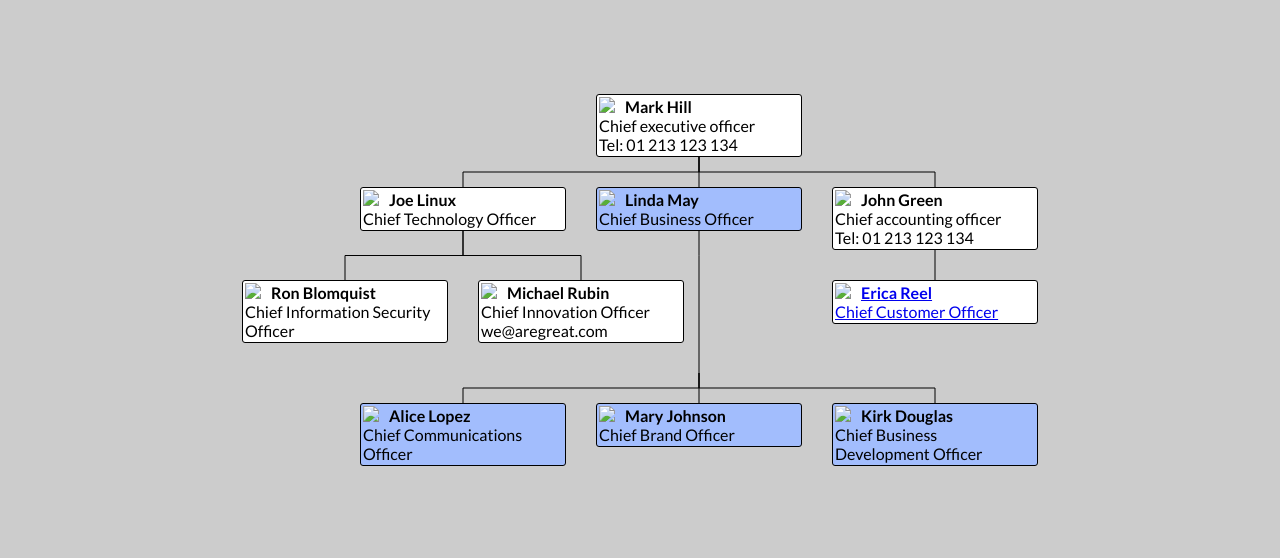
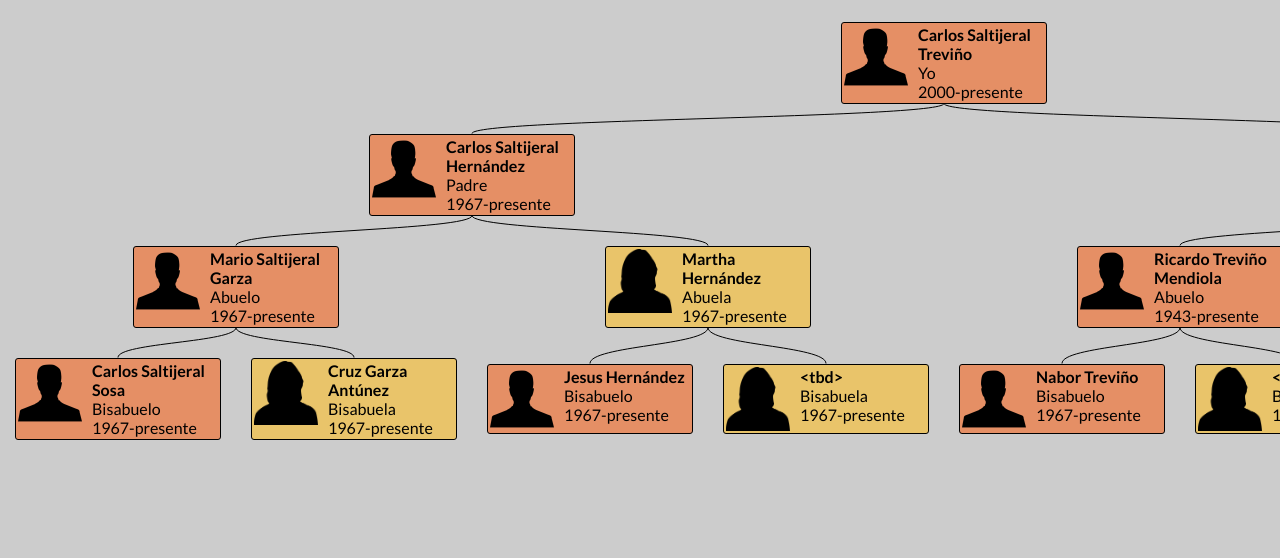
Before and after one commit to csaltrev/family-tree, a plain HTML site: page index.html in a window 1280 px wide. Drawn offline with Linux system fonts and the light colour scheme.

Commit message:
Create base tree

```diff
--- a/css/styles.css
+++ b/css/styles.css
@@ -7,9 +7,9 @@ html {
 }
 
 .chart {
-    height: 550px;
+    height: 100%;
     margin: 5px auto;
-    width: 900px;
+    width: 100%;
 }
 
 .node-name {
@@ -29,12 +29,14 @@ html {
 
 .node img {
     margin-right: 10px;
+    width: 64px;
+    height: 64px;
 }
 
-.green {
-    background-color: #D3D3C7;
+.yellow {
+    background-color: #E9C46A;
 }
 
-.blue {
-    background-color: #A2BDFD;
+.orange {
+    background-color: #E58F65;
 }
--- a/index.js
+++ b/index.js
@@ -1,100 +1,153 @@
 const chart_config = {
     chart: {
         container: "#family-tree",
-        nodeAlign: "BOTTOM",
         connectors: {
-            type: 'step'
+            type: 'curve'
         },
+        scrollbar: "fancy",
         node: {
             HTMLclass: 'node'
         }
     },
     nodeStructure: {
         text: {
-            name: "Mark Hill",
-            title: "Chief executive officer",
-            contact: "Tel: 01 213 123 134",
+            name: "Carlos Saltijeral Treviño",
+            title: "Yo",
+            desc: "2000-presente"
         },
-        image: "../headshots/2.jpg",
+        image: "img/man.png",
+        HTMLclass: 'orange',
         children: [{
                 text: {
-                    name: "Joe Linux",
-                    title: "Chief Technology Officer",
+                    name: "Carlos Saltijeral Hernández",
+                    title: "Padre",
+                    desc: "1967-presente"
                 },
-                image: "../headshots/1.jpg",
-                HTMLclass: 'light-gray',
+                image: "img/man.png",
+                HTMLclass: 'orange',
                 children: [{
                         text: {
-                            name: "Ron Blomquist",
-                            title: "Chief Information Security Officer"
+                            name: "Mario Saltijeral Garza",
+                            title: "Abuelo",
+                            desc: "1967-presente"
                         },
-                        HTMLclass: 'light-gray',
-                        image: "../headshots/8.jpg"
+                        image: "img/man.png",
+                        HTMLclass: 'orange',
+                        children: [{
+                                text: {
+                                    name: "Carlos Saltijeral Sosa",
+                                    title: "Bisabuelo",
+                                    desc: "1967-presente"
+                                },
+                                image: "img/man.png",
+                                HTMLclass: 'orange'
+                            },
+                            {
+                                text: {
+                                    name: "Cruz Garza Antúnez",
+                                    title: "Bisabuela",
+                                    desc: "1967-presente"
+                                },
+                                image: "img/woman.png",
+                                HTMLclass: 'yellow'
+                            }
+                        ]
                     },
                     {
                         text: {
-                            name: "Michael Rubin",
-                            title: "Chief Innovation Officer",
-                            contact: "we@aregreat.com"
+                            name: "Martha Hernández",
+                            title: "Abuela",
+                            desc: "1967-presente"
                         },
-                        HTMLclass: 'light-gray',
-                        image: "../headshots/9.jpg"
-                    }
-                ]
-            },
-            {
-                childrenDropLevel: 2,
-                text: {
-                    name: "Linda May",
-                    title: "Chief Business Officer",
-                },
-                HTMLclass: 'blue',
-                image: "../headshots/5.jpg",
-                children: [{
-                        text: {
-                            name: "Alice Lopez",
-                            title: "Chief Communications Officer"
-                        },
-                        HTMLclass: 'blue',
-                        image: "../headshots/7.jpg"
-                    },
-                    {
-                        text: {
-                            name: "Mary Johnson",
-                            title: "Chief Brand Officer"
-                        },
-                        HTMLclass: 'blue',
-                        image: "../headshots/4.jpg"
-                    },
-                    {
-                        text: {
-                            name: "Kirk Douglas",
-                            title: "Chief Business Development Officer"
-                        },
-                        HTMLclass: 'blue',
-                        image: "../headshots/11.jpg"
+                        image: "img/woman.png",
+                        HTMLclass: 'yellow',
+                        children: [{
+                                text: {
+                                    name: "Jesus Hernández",
+                                    title: "Bisabuelo",
+                                    desc: "1967-presente"
+                                },
+                                image: "img/man.png",
+                                HTMLclass: 'orange'
+                            },
+                            {
+                                text: {
+                                    name: "<tbd>",
+                                    title: "Bisabuela",
+                                    desc: "1967-presente"
+                                },
+                                image: "img/woman.png",
+                                HTMLclass: 'yellow'
+                            }
+                        ]
                     }
                 ]
             },
             {
                 text: {
-                    name: "John Green",
-                    title: "Chief accounting officer",
-                    contact: "Tel: 01 213 123 134",
+                    name: "Eida Treviño Llamas",
+                    title: "Madre",
+                    desc: "1971-presente"
                 },
-                HTMLclass: 'gray',
-                image: "../headshots/6.jpg",
+                image: "img/woman.png",
+                HTMLclass: 'yellow',
                 children: [{
-                    text: {
-                        name: "Erica Reel",
-                        title: "Chief Customer Officer"
+                        text: {
+                            name: "Ricardo Treviño Mendiola",
+                            title: "Abuelo",
+                            desc: "1943-presente"
+                        },
+                        image: "img/man.png",
+                        HTMLclass: 'orange',
+                        children: [{
+                                text: {
+                                    name: "Nabor Treviño",
+                                    title: "Bisabuelo",
+                                    desc: "1967-presente"
+                                },
+                                image: "img/man.png",
+                                HTMLclass: 'orange'
+                            },
+                            {
+                                text: {
+                                    name: "<tbd>",
+                                    title: "Bisabuela",
+                                    desc: "1967-presente"
+                                },
+                                image: "img/woman.png",
+                                HTMLclass: 'yellow'
+                            }
+                        ]
                     },
-                    link: {
-                        href: "http://www.google.com"
-                    },
-                    HTMLclass: 'gray',
-                    image: "../headshots/10.jpg"
-                }]
+                    {
+                        text: {
+                            name: "Alicia Llamas",
+                            title: "Abuela",
+                            desc: "1945-presente"
+                        },
+                        image: "img/woman.png",
+                        HTMLclass: 'yellow',
+                        children: [{
+                                text: {
+                                    name: "<tbd>",
+                                    title: "Bisabuelo",
+                                    desc: "1967-presente"
+                                },
+                                image: "img/man.png",
+                                HTMLclass: 'orange'
+                            },
+                            {
+                                text: {
+                                    name: "<tbd>",
+                                    title: "Bisabuela",
+                                    desc: "1967-presente"
+                                },
+                                image: "img/woman.png",
+                                HTMLclass: 'yellow'
+                            }
+                        ]
+                    }
+                ]
             }
         ]
     }
```
Also changed, not shown: img/man.png (added), img/woman.png (added).
